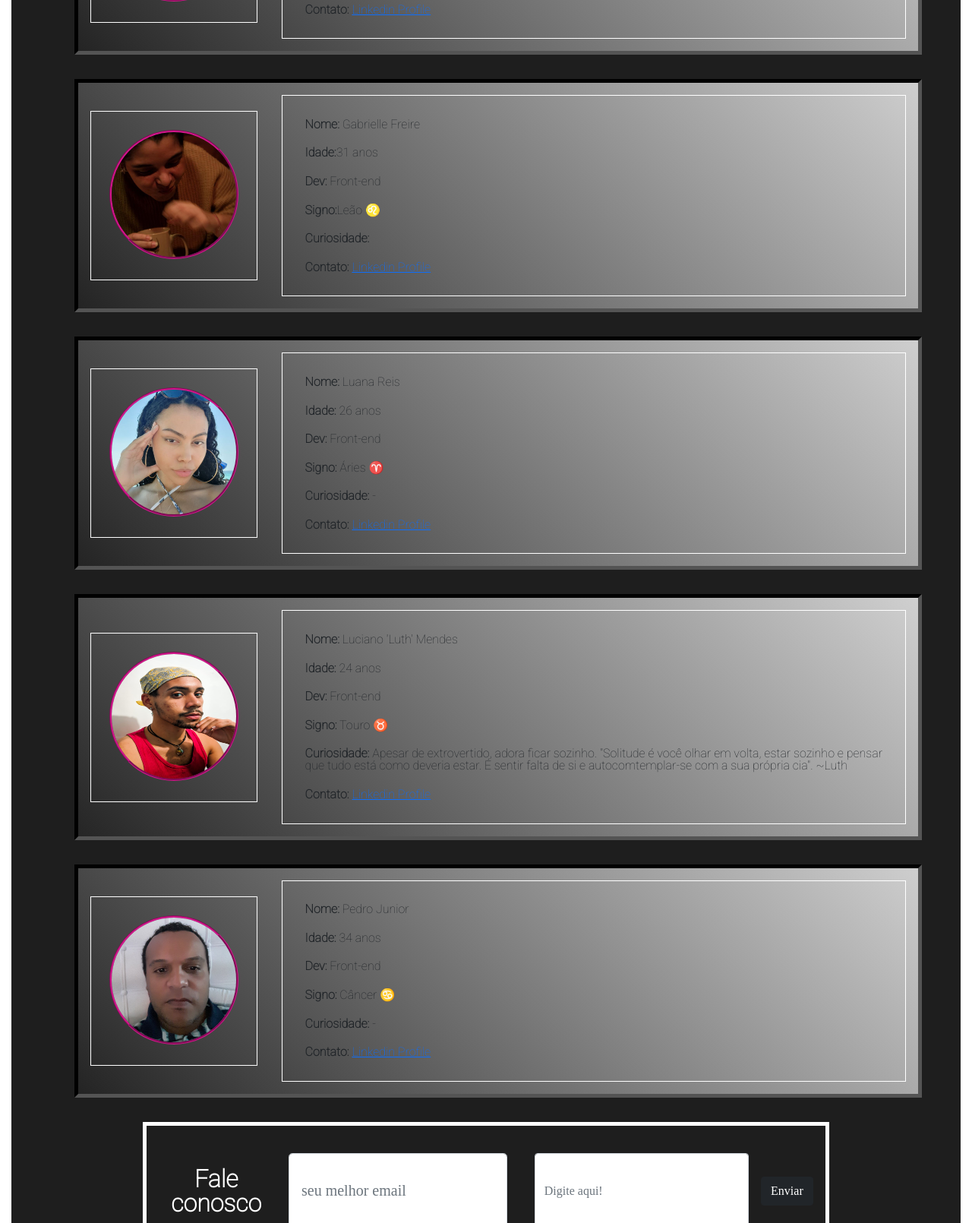
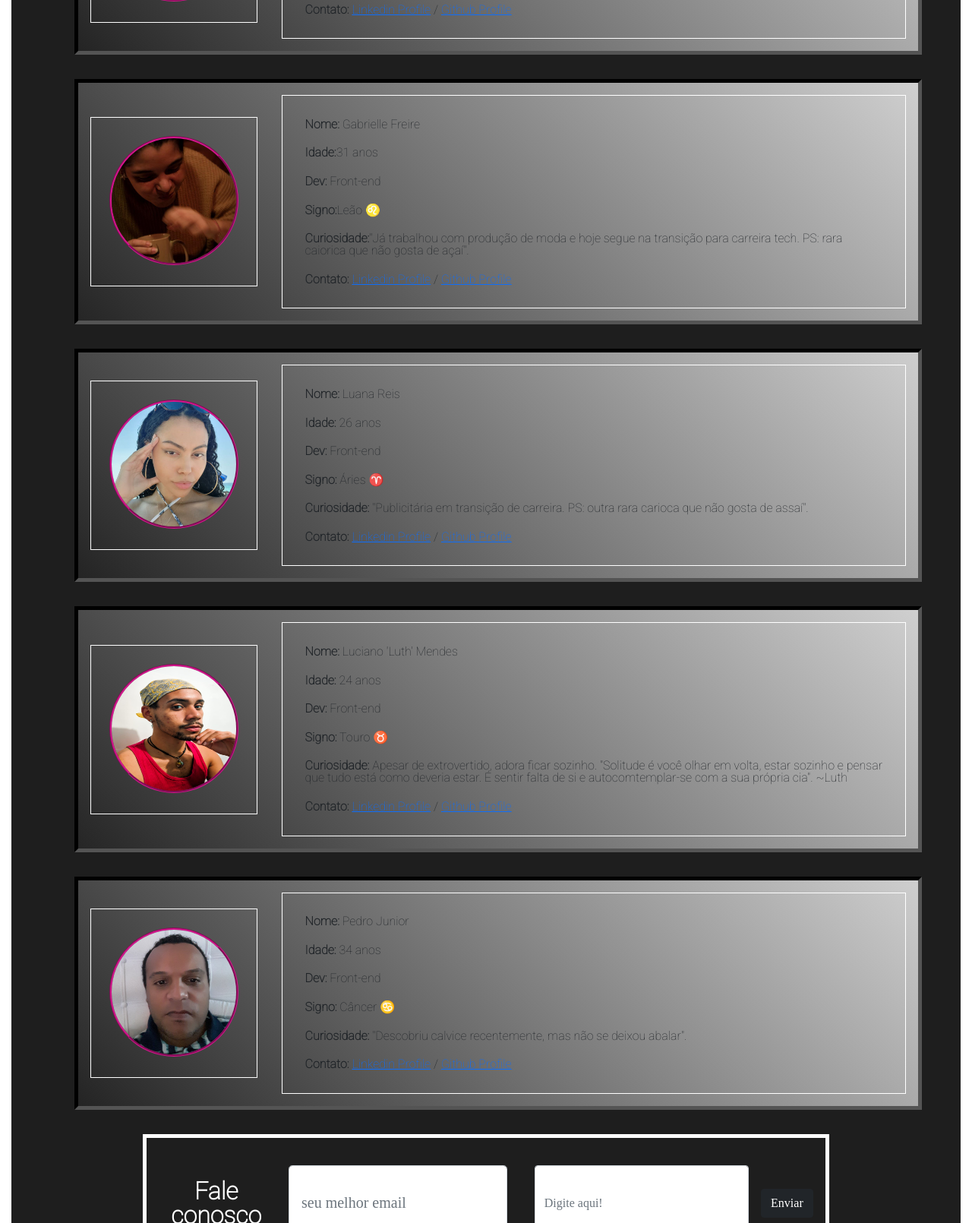
Before and after one commit to Pedro-jds/TechFlix, a plain HTML site: page contato/contato.html in a window 1280 px wide. Shown: the part 815-2425 px from the top of the page at 76% size. Drawn offline with nearby package versions, Linux system fonts and the light colour scheme.

Commit message:
alterações no HTML

```diff
--- a/contato/contato.html
+++ b/contato/contato.html
@@ -80,8 +80,8 @@
             <p><strong>Dev: : </strong> Front-end</p>
             <p><strong>Signo: </strong> peixes</p>
             <p><strong>Curiosidade: </strong>Adora ficar sozinho com os próprios pensamentos!</p>
-            <p><strong>Contato: </strong> <a href="https://www.linkedin.com/in/davi-emannoel-71bb33bb/">Linkedin
-                Profile</a></p>
+            <p><strong>Contato: </strong> <a href="https://www.linkedin.com/in/davi-emannoel-71bb33bb/">Linkedin Profile</a> / <a href="https://github.com/davi33-emanoel">Github Profile</a>
+            </p>
           </span>
         </div>
 
@@ -92,8 +92,9 @@
             <p><strong>Idade:</strong>31 anos</p>
             <p><strong>Dev: </strong> Front-end</p>
             <p><strong>Signo:</strong>Leão ♌</p>
-            <p><strong>Curiosidade:</strong> </p>
-            <p><strong>Contato:</strong> <a href="-">Linkedin Profile</a></p>
+            <p><strong>Curiosidade:</strong>"Já trabalhou com produção de moda e hoje segue na transição para carreira tech. PS: rara caiorica que não gosta de açaí". </p>
+            <p><strong>Contato:</strong> <a href="https://www.linkedin.com/in/gabrielle-freire-2802199b">Linkedin Profile</a> /             <a href="https://github.com/Gabboss13">Github Profile</a>
+            </p>
           </span>
         </div>
         <div class="div3">
@@ -103,12 +104,13 @@
             <p><strong>Idade:</strong> 26 anos </p>
             <p><strong>Dev: </strong> Front-end</p>
             <p><strong>Signo:</strong> Áries ♈</p>
-            <p><strong>Curiosidade:</strong> -</p>
-            <p><strong>Contato:</strong> <a href="-">Linkedin Profile</a></p>
+            <p><strong>Curiosidade:</strong> "Publicitária em transição de carreira. PS: outra rara carioca que não gosta de assaí".</p>
+            <p><strong>Contato:</strong> <a href="https://www.linkedin.com/in/reisluanag/">Linkedin Profile</a> / <a href="https://github.com/reisluana">Github Profile</a></p>
+
           </span>
         </div>
         <div class="div4">
-          <span><img id='luth' src="css/images/luth.jpeg" alt="foto do itegrante luth"></span>
+          <span><img id='luth' src="css/images/luth.jpeg" alt="foto do integrante luth"></span>
           <span class="span1">
             <p><strong>Nome:</strong> Luciano 'Luth' Mendes</p>
             <p><strong>Idade:</strong> 24 anos</p>
@@ -119,8 +121,7 @@
               estar sozinho e pensar que tudo está como deveria estar. É sentir falta de si e autocomtemplar-se com a
               sua
               própria cia". ~Luth</p>
-            <p><strong>Contato:</strong> <a href="https://www.linkedin.com/in/luciano-mendes-b32a38204">Linkedin
-                Profile</a></p>
+            <p><strong>Contato:</strong> <a href="https://www.linkedin.com/in/luciano-mendes-b32a38204">Linkedin Profile</a> / <a href="https://github.com/LuthGom">Github Profile</a></p>
           </span>
         </div>
         <div class="div5">
@@ -130,9 +131,8 @@
             <p><strong>Idade:</strong> 34 anos</p>
             <p><strong>Dev: </strong> Front-end</p>
             <p><strong>Signo:</strong> Câncer ♋</p>
-            <p><strong>Curiosidade:</strong> -</p>
-            <p><strong>Contato:</strong> <a href="https://www.linkedin.com/in/pedro-junior-silva/">Linkedin Profile</a>
-            </p>
+            <p><strong>Curiosidade:</strong> "Descobriu calvice recentemente, mas não se deixou abalar".</p>
+            <p><strong>Contato:</strong> <a href="https://www.linkedin.com/in/pedro-junior-silva/">Linkedin Profile</a> / <a href="https://github.com/Pedro-jds">Github Profile</a></p>
           </span>
         </div>
       </div>
```
